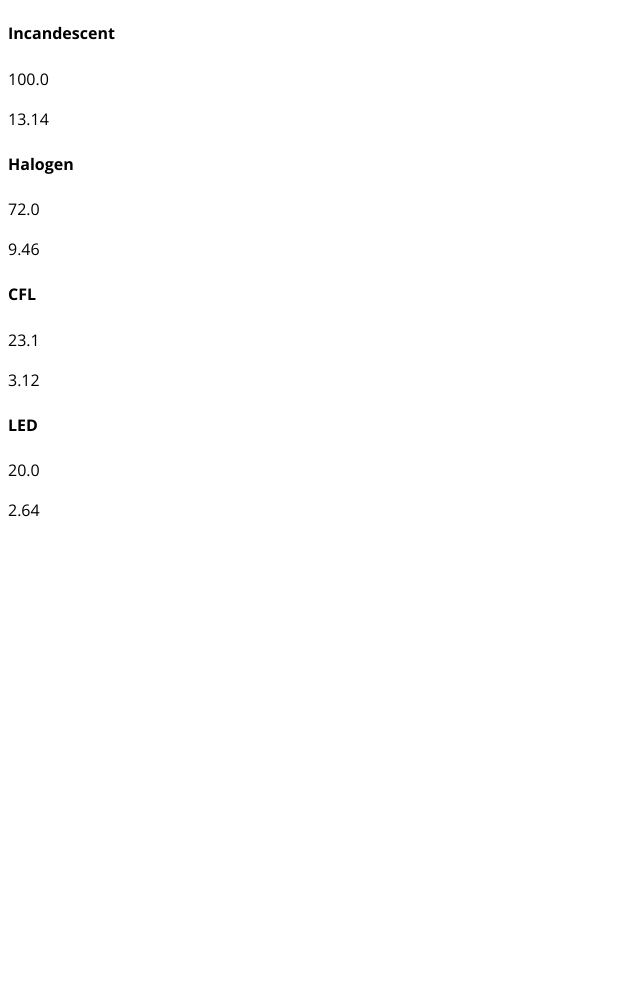
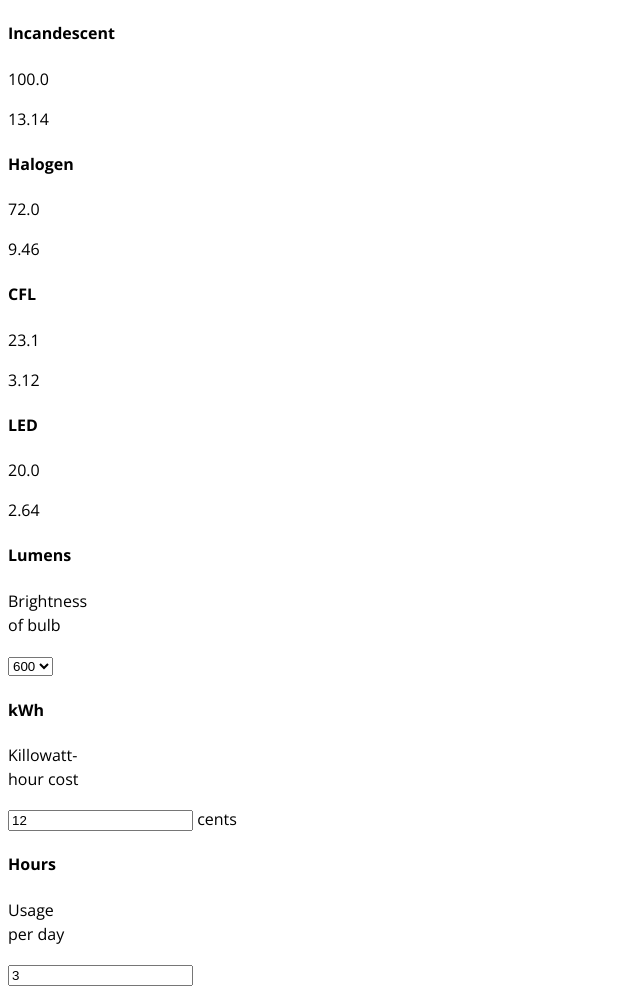
Before and after one commit to mehrdadrafiee/AngularJS-calculation-tool, a plain HTML site: page index.html in a window 1280 px wide. Shown: the whole page, without its empty margins (0-640 px from the left). Before the commit the page ends 800 px from the top, so only its background shows below. Drawn offline with nearby package versions, Linux system fonts and the light colour scheme.

Commit message:
added form section

```diff
--- a/index.html
+++ b/index.html
@@ -45,9 +45,26 @@
 		  </main>
 
 			<form action="">
-				<div></div>
-				<div></div>
-				<div></div>
+				<div>
+					<h4>Lumens</h4>
+					<p>Brightness <br>of bulb</p>
+					<select>
+						<option value="600">600</option>
+						<option value="(6)00">900</option>
+					</select>
+				</div>
+
+				<div>
+					<h4>kWh</h4>
+					<p>Killowatt-<br>hour cost</p>
+					<input type="number" value="12"> cents
+				</div>
+
+				<div>
+					<h4>Hours</h4>
+					<p>Usage <br>per day</p>
+					<input type="number" value="3">
+				</div>
 			</form>
 		</div>
 
```
